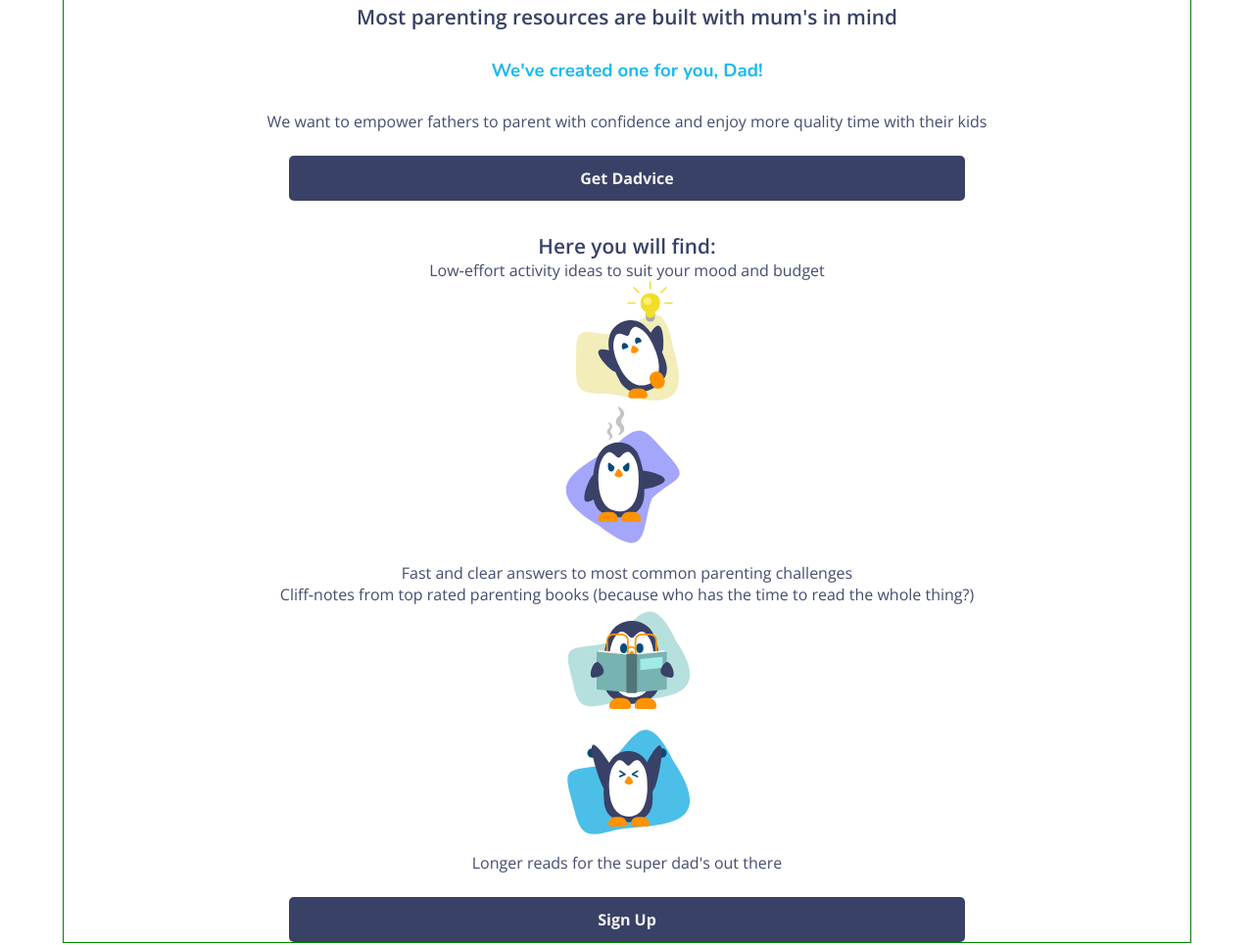
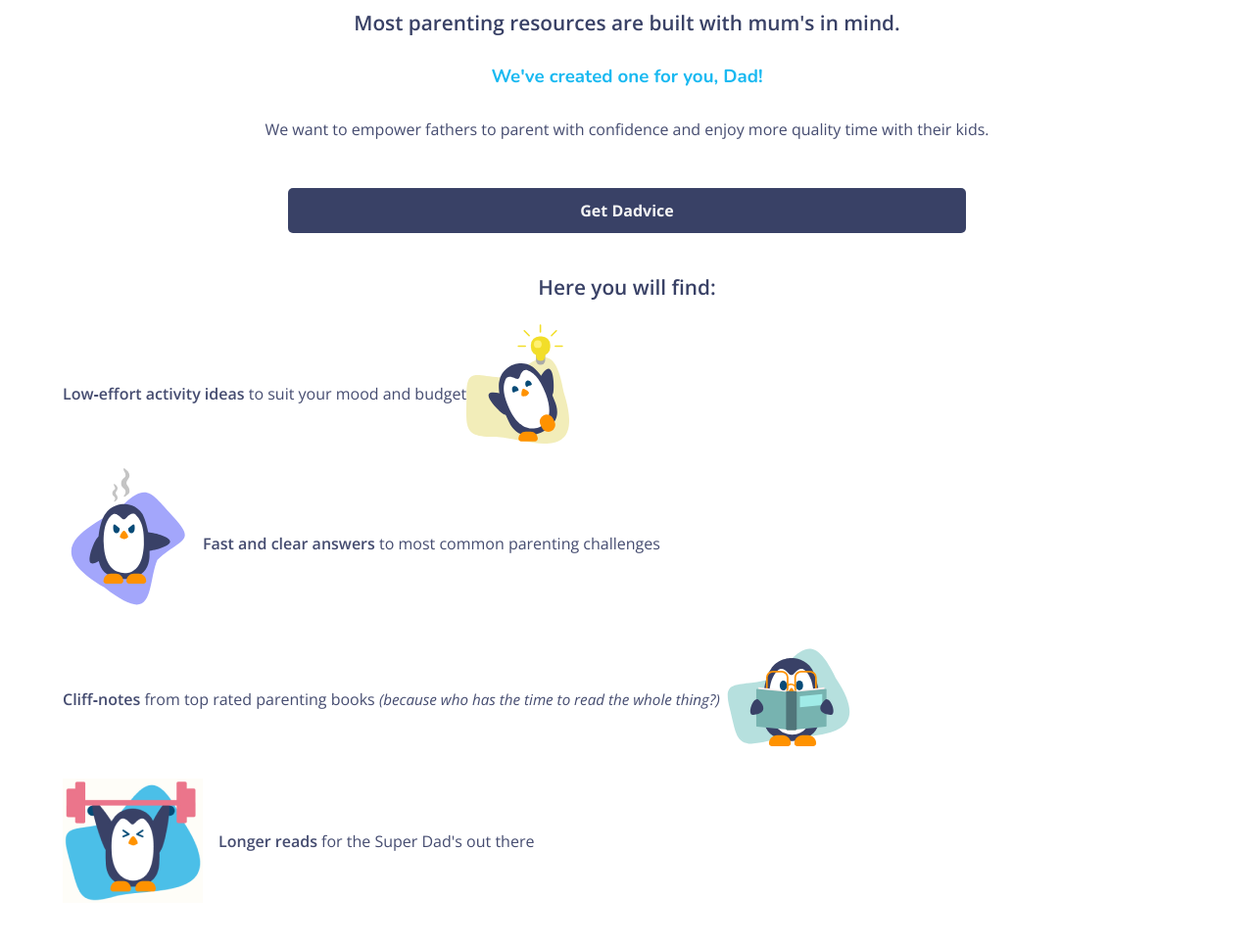
Before and after one commit to walkonmars36/consultancy-niue-may-22, a plain HTML site: page pre-course-web-fundamentals-02/02-module-project/index.html in a window 1280 px wide. Shown: the part 838-1803 px from the top of the page at 98% size. Drawn offline with nearby package versions, Linux system fonts and the light colour scheme.

Commit message:
Layout and styling complete

```diff
--- a/pre-course-web-fundamentals-02/02-module-project/index.html
+++ b/pre-course-web-fundamentals-02/02-module-project/index.html
@@ -24,31 +24,32 @@
       <h1>A parenting coach in your pocket</h1>
       <div class="mockup"><img src="./images/device mockup 1.svg" alt="" /></div>
 
-      <h2>Most parenting resources are built with mum&#39;s in mind</h2>
+      <h2>Most parenting resources are built with mum&#39;s in mind&period;</h2>
       <h3>We&#39;ve created one for you&#44; Dad&#33;</h3>
-      <p>We want to empower fathers to parent with confidence and enjoy more quality time with their kids</p>
+      <p>We want to empower fathers to parent with confidence and enjoy more quality time with their kids&period;</p>
       <button>Get Dadvice</button>
+
       <h2>Here you will find&#58;</h2>
 
-      <section>
-        <div>
-          <p><span>Low&hyphen;effort activity ideas</span> to suit your mood and budget</p>
+      <main>
+        <div class="penguins">
+          <p><strong>Low&hyphen;effort activity ideas</strong> to suit your mood and budget</p>
           <img src="./images/penguin1.svg" alt="" />
         </div>
-        <div>
+        <div class="penguins">
           <img src="./images/penguin2.svg" alt="" />
-          <p><span>Fast and clear answers</span> to most common parenting challenges</p>
+          <p><strong>Fast and clear answers</strong> to most common parenting challenges</p>
         </div>
-        <div>
-          <p><span>Cliff&hyphen;notes</span> from top rated parenting books &lpar;because who has the time to read the whole thing&quest;&rpar;</p>
+        <div class="penguins">
+          <p><strong>Cliff&hyphen;notes</strong> from top rated parenting books <span>&lpar;because who has the time to read the whole thing&quest;&rpar;</span></p>
           <img src="./images/penguin3.svg" alt="" />
         </div>
-        <div>
-          <img src="./images/penguin4.svg" alt="" />
-          <p><span>Longer reads</span> for the super dad&#39;s out there</p>
+        <div class="penguins">
+          <img src="./images/penguin-barbell.png" alt="" />
+          <p><strong>Longer reads</strong> for the Super Dad&#39;s out there</p>
         </div>
         <button>Sign Up</button>
-      </section>
+      </main>
     </div>
     <footer>
       <ul>
--- a/pre-course-web-fundamentals-02/02-module-project/styles.scss
+++ b/pre-course-web-fundamentals-02/02-module-project/styles.scss
@@ -1,4 +1,4 @@
-@import url("https://fonts.googleapis.com/css2?family=Nunito:wght@700&family=Open+Sans:wght@300;400;500;600;700&family=Roboto:ital,wght@0,400;1,700&display=swap");
+@import url("https://fonts.googleapis.com/css2?family=Nunito:wght@700&family=Open+Sans:ital,wght@0,300;0,400;0,500;0,600;0,700;1,300;1,400&family=Roboto:ital,wght@0,400;1,700&display=swap");
 
 * {
   box-sizing: border-box;
@@ -26,30 +26,42 @@ h2 {
   color: #394166;
   font-size: 1.3rem;
   font-weight: 600;
-  margin-top: 1.5em;
+  margin: 2em 0 1em;
 }
 
 h3 {
   margin: 1.5em 0;
 }
 
+span {
+  font-weight: 300;
+  font-size: 0.95rem;
+  font-style: italic;
+}
+
+strong {
+  font-weight: 600;
+}
+
+p {
+  font-weight: 400;
+
+  line-height: 1.5;
+}
 .container {
   margin: auto;
   width: 90%;
-  border: 1px solid green;
 }
 
 .top-bar {
   display: flex;
   justify-content: space-between;
-  border: 1px solid red;
   padding: 1em 0;
 }
 
 .header {
   display: flex;
   justify-content: space-between;
-  border: 1px solid gray;
 }
 
 .logo {
@@ -63,7 +75,6 @@ h3 {
 }
 
 .icons {
-  border: 1px solid blue;
   display: flex;
   justify-content: space-between;
   align-items: center;
@@ -83,7 +94,7 @@ button {
   border-radius: 5px;
   padding: 0.75em 0;
   width: 60%;
-  margin-top: 1.5em;
+  margin-top: 3em;
 
   &.login {
     align-self: center;
@@ -98,7 +109,7 @@ button {
 }
 
 footer {
-  margin-top: 3em;
+  margin-top: 5em;
   background-color: #fffcdd;
   padding: 1em;
   font-weight: 700;
@@ -113,5 +124,24 @@ footer {
 }
 
 .time {
-  font-weight: 700;
+  font-weight: 600;
+  color: black;
 }
+
+.penguins {
+  display: flex;
+  align-items: center;
+  margin: 1.5em 0;
+
+  &:nth-child(1) > p {
+    margin-top: 1.2em;
+  }
+
+  &:nth-child(4) > img {
+    margin-right: 1em;
+  }
+
+  & p {
+    text-align: left;
+  }
+}
```
Also changed, not shown: pre-course-web-fundamentals-02/02-module-project/images/penguin-barbell.png (added), pre-course-web-fundamentals-02/02-module-project/styles.css, 1 other file.
